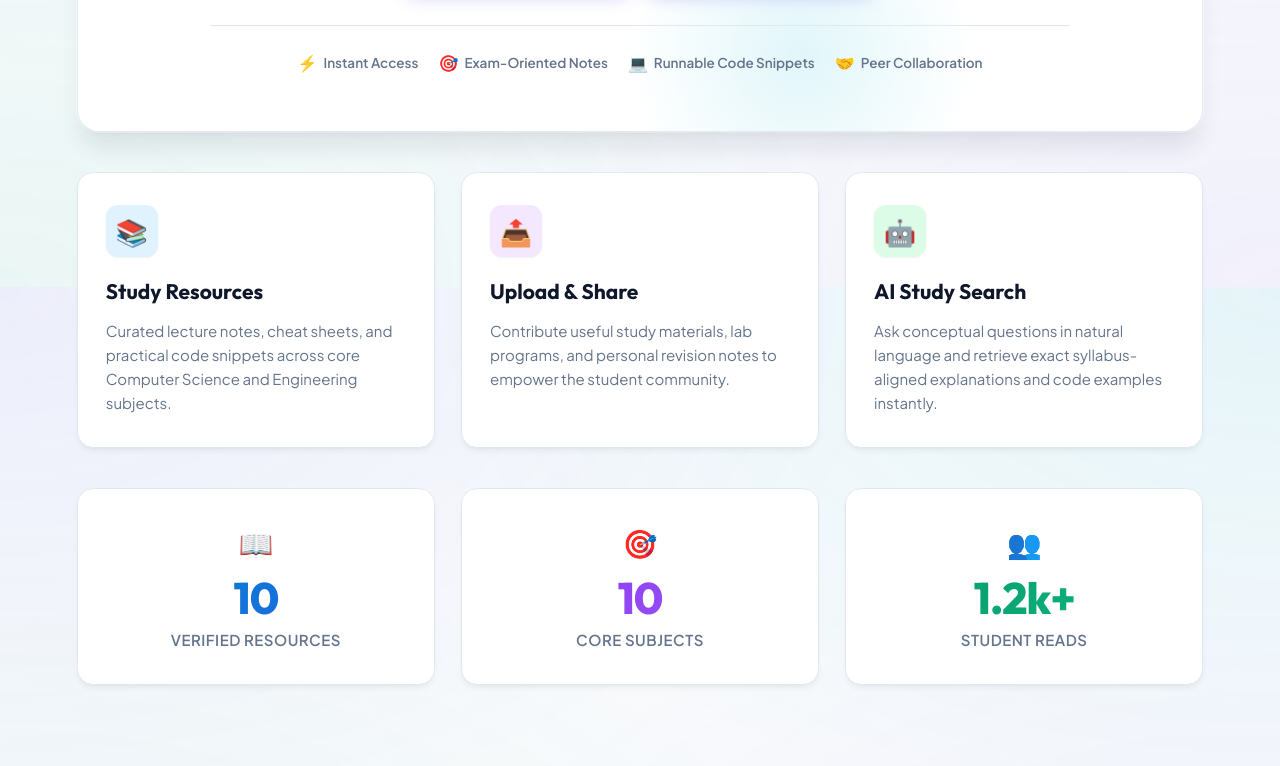
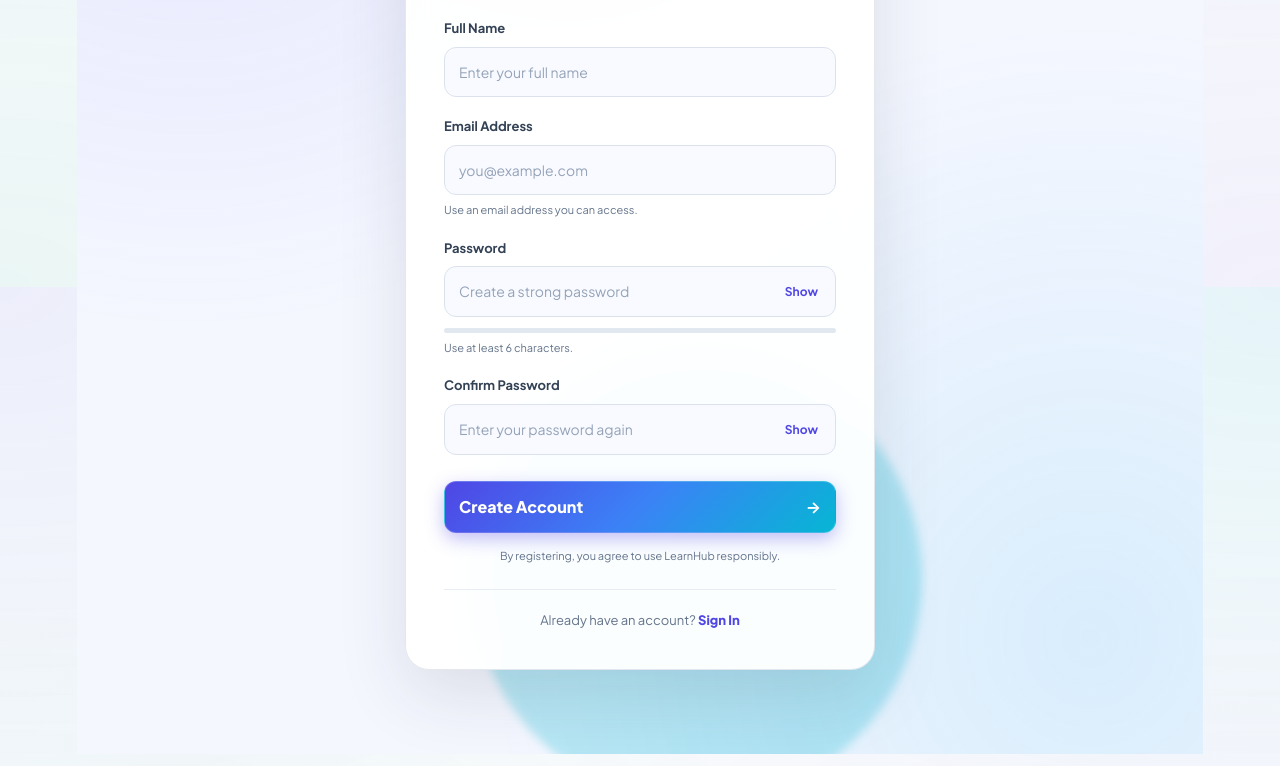
Before and after one commit to Keerthana-tech7/learnhub2, a website: page public/index.html in a window 1280 px wide. Shown: the part 513-1279 px from the top of the page. Drawn offline with Linux system fonts and the light colour scheme.

Commit message:
Set only Register active, remove active from Home/Login, and load auth-routing.js after app.js

```diff
--- a/public/index.html
+++ b/public/index.html
@@ -44,7 +44,7 @@
 
 
     <!-- ================= HOME ================= -->
-    <section id="home" class="page active">
+    <section id="home" class="page">
 
         <div class="hero">
             <div class="hero-content">
@@ -154,7 +154,6 @@
     oninput="searchResources()"
     style="width:90%; max-width:500px; padding:12px; margin:20px 0; border-radius:8px; border:1px solid #ccc;"
 >
-
     <div class="resource-container">
 
         <div class="resource-card">
@@ -643,6 +642,7 @@
 
     <!-- JavaScript -->
     <script src="app.js"></script>
+    <script src="auth-routing.js"></script>
 
 </body>
 </html>
```
